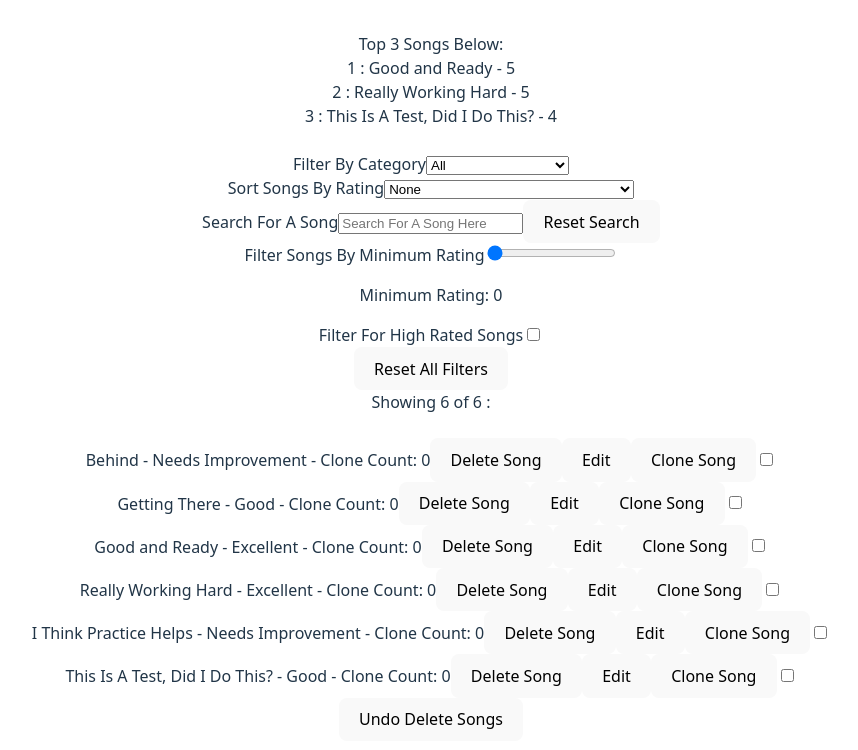
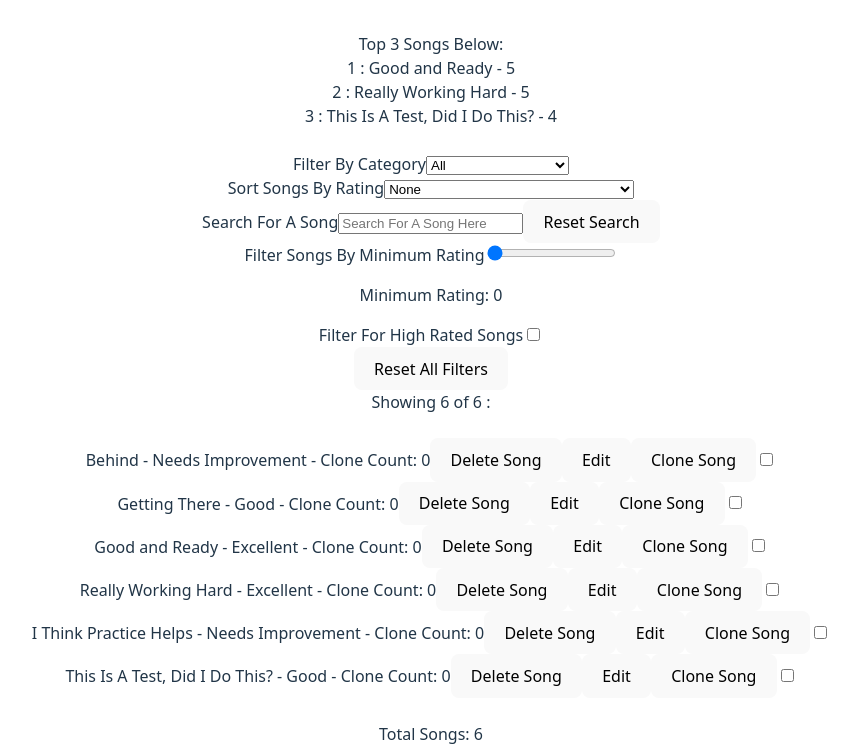
Before and after one commit to doshima2024/song-rating-practice-app, a React (Vite) app: page / in a window 1280 px wide. Shown: the top 750 px of the page, without its empty margins (209-1067 px from the left). Built offline with nearby package versions, Linux system fonts and the light colour scheme.

Commit message:
fix: ensure lastDeleted state is an array to avoid issues with iteration; ensure undo song buttons appear correctly

```diff
--- a/src/App.jsx
+++ b/src/App.jsx
@@ -99,7 +99,7 @@ function App() {
     setSongs(prevSongs => {
       const markedSong = findSongById(prevSongs, id);
       if (markedSong) {
-        setLastDeleted(markedSong);
+        setLastDeleted([markedSong]);
         makeTrueForFiveSeconds();
         return prevSongs.filter(song => song.id !== id);
       } else {
@@ -114,11 +114,11 @@ function App() {
     if (!lastDeleted) return;
     setSongs(prevSongs => {
       const undoneSongsArray = [...prevSongs];
-      undoneSongsArray.splice(lastDeleted.index, 0, lastDeleted.song);
+      undoneSongsArray.splice(lastDeleted.index, 0, lastDeleted[0].song);
       return undoneSongsArray;
     });
     setUserHasPressedDelete(false);
-    setLastDeleted(null);
+    setLastDeleted([]);
     if (undoTimerIdRef.current) clearTimeout(undoTimerIdRef.current);
   };
 
@@ -135,6 +135,7 @@ function App() {
       return prevSongs.filter(song => !selectedSongIds.includes(song.id));
     });
     setSelectedSongIds([]);
+    makeTrueForFiveSeconds();
   };
 
   const handleDeleteMultipleSongsUndo = () => {
--- a/src/components/SongDisplay.jsx
+++ b/src/components/SongDisplay.jsx
@@ -127,17 +127,23 @@ export const SongDisplay = ({
           </>
         )}
       </div>
-      {userHasPressedDelete && lastDeleted !== null && (
+      {userHasPressedDelete && lastDeleted !== null && lastDeleted.length === 1 && (
+        <div>
+          <p>{`Last Deleted Song: ${lastDeleted.map(song => song.song.name)}`}</p>
+
+          {/* FIX THIS! currently displaying last deleted name as undefined */}
+          <button onClick={handleDeleteSongUndo}>Undo Delete Song </button>
+        </div>
+      )}
+
+      {userHasPressedDelete && lastDeleted !== null && lastDeleted.length > 1 && (
         <>
-          <p>{`Last Deleted Song: ${lastDeleted.song.name}`}</p>
-          <button onClick={handleDeleteSongUndo}>Undo Delete Song </button>
+          <div>
+            <p>{`Last Deleted Song: ${lastDeleted.map(song => song.song.name)}`}</p>
+            <button onClick={() => handleDeleteMultipleSongsUndo()}>Undo Delete Songs</button>
+          </div>
         </>
       )}
-      <>
-        <div>
-          <button onClick={() => handleDeleteMultipleSongsUndo()}>Undo Delete Songs</button>
-        </div>
-      </>
     </>
   );
 };
```
